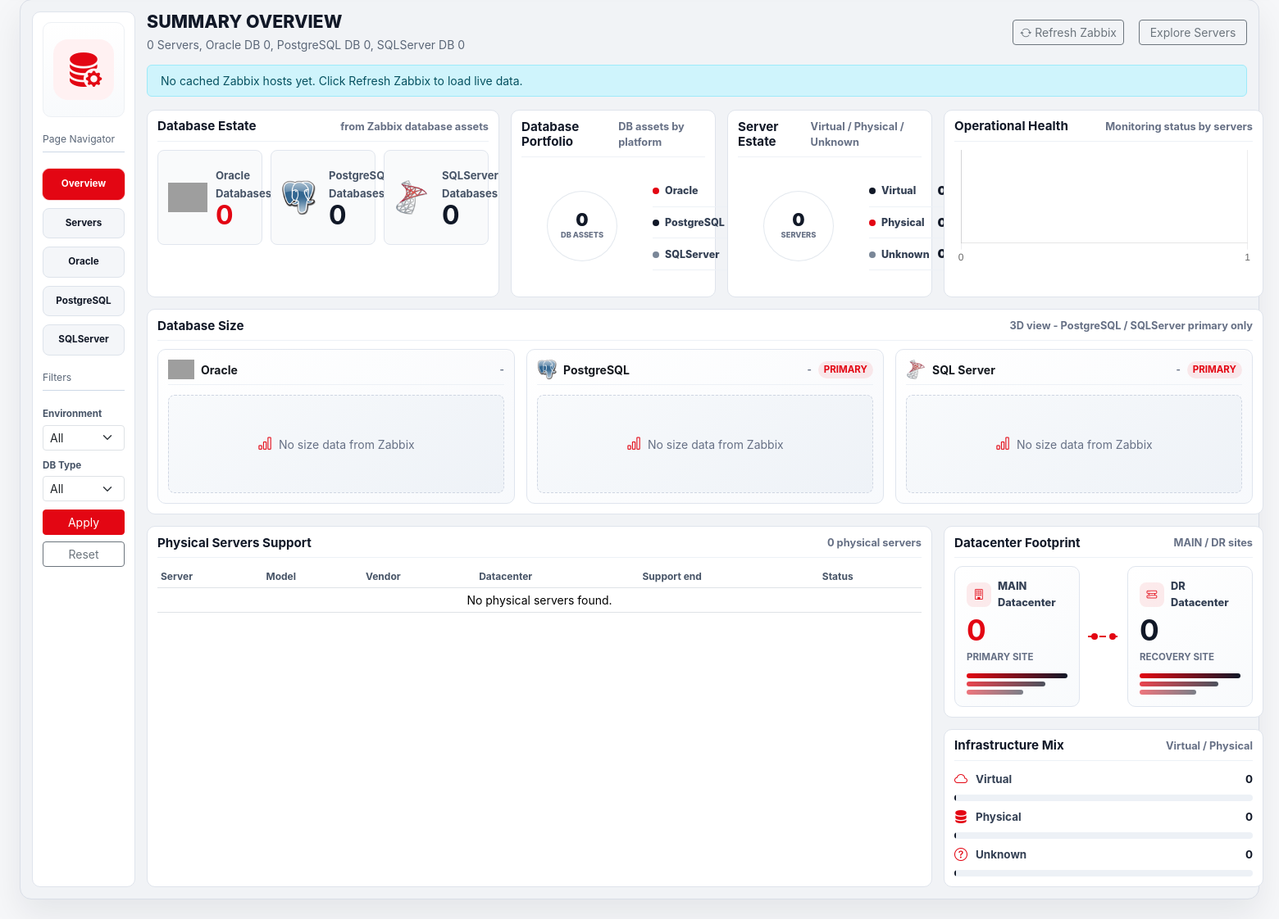
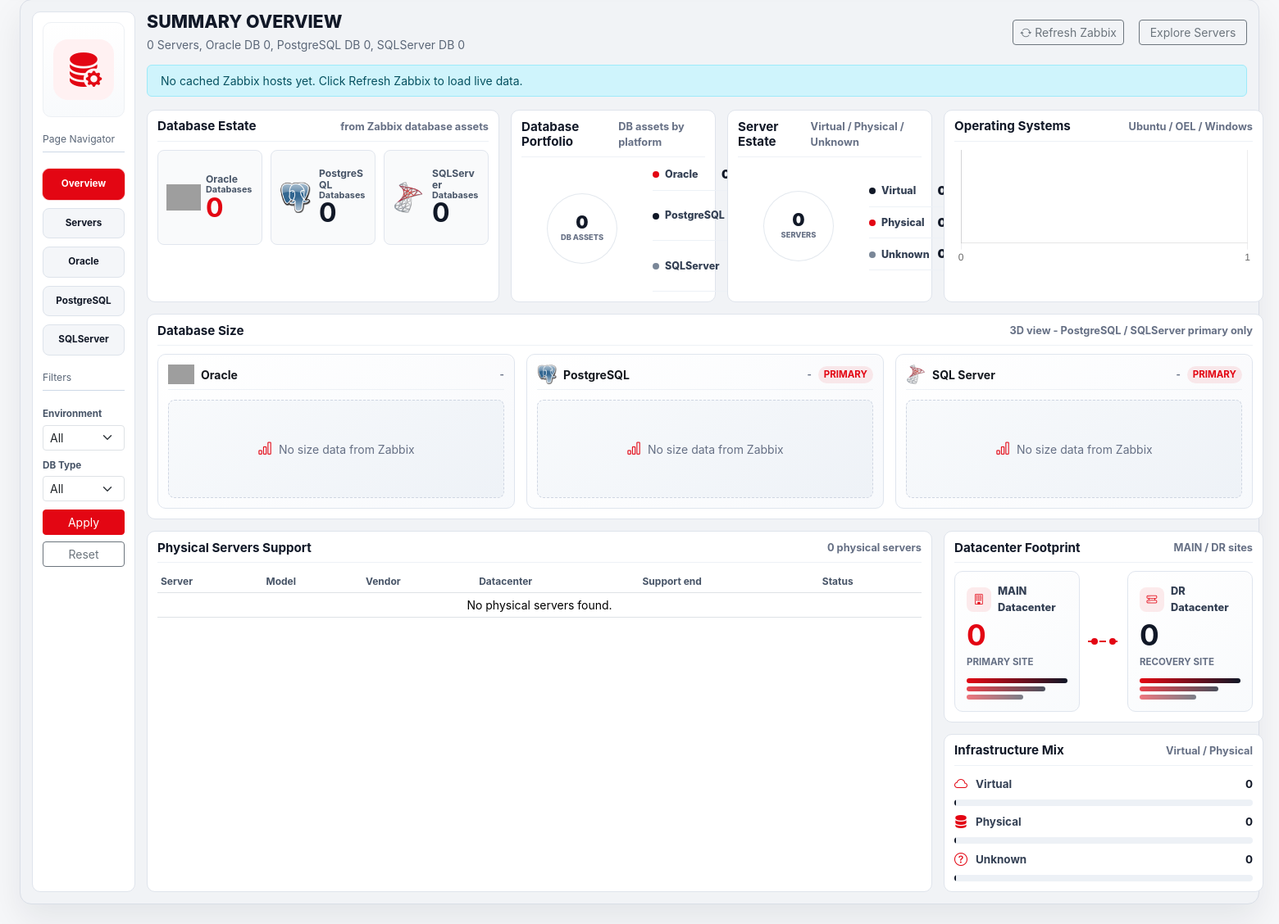
Before and after one commit to adiaadi/dba-inventory, a FastAPI app: page / in a window 1560 px wide. Shown: the part 104-1232 px from the top of the page at 82% size. Run offline with FastAPI, Linux system fonts and the light colour scheme; grey boxes are pictures that could not be loaded.

Commit message:
Update summary dashboard OS and portfolio charts

```diff
--- a/app/routers/dashboard.py
+++ b/app/routers/dashboard.py
@@ -358,6 +358,33 @@ def operating_system_label(host: Host) -> str:
     inventory = imported_zabbix_inventory(host)
     fallback = host.os_name or inventory.get("os_full") or inventory.get("os") or inventory.get("os_short")
     return operating_system_item_label(item_values, fallback) or "-"
+
+
+def operating_system_family_label(value: str | None) -> str:
+    normalized = (value or "").strip().lower()
+    if not normalized or normalized == "-":
+        return "Unknown"
+    if "ubuntu" in normalized:
+        return "Ubuntu"
+    if "oracle linux" in normalized or "oracle enterprise linux" in normalized or normalized.startswith("oel"):
+        return "OEL"
+    if "red hat" in normalized or "rhel" in normalized:
+        return "RHEL"
+    if "rocky" in normalized:
+        return "Rocky Linux"
+    if "alma" in normalized:
+        return "AlmaLinux"
+    if "centos" in normalized:
+        return "CentOS"
+    if "debian" in normalized:
+        return "Debian"
+    if "suse" in normalized or "sles" in normalized:
+        return "SUSE"
+    if "windows" in normalized or "microsoft" in normalized:
+        return "Windows"
+    if "linux" in normalized:
+        return "Linux"
+    return value.strip()
 
 
 def server_model_label(host: Host) -> str:
@@ -779,6 +806,14 @@ def dashboard(
         }
         for label, count in platform_counts.items()
     ]
+    os_family_counter = Counter(
+        operating_system_family_label(host_os_labels.get(host.id))
+        for host in server_hosts
+    )
+    os_family_counts = sorted(
+        os_family_counter.items(),
+        key=lambda item: (-item[1], item[0]),
+    )
     db_type_counts = [(label, count) for label, count in db_family_server_counts.items()]
     environment_counter = Counter((host.environment or "UNKNOWN").upper() for host in server_hosts)
     environment_counts = sorted(environment_counter.items())
@@ -961,6 +996,8 @@ def dashboard(
         "availabilityValues": [count for _, count in availability_counts],
         "platformLabels": list(platform_counts.keys()),
         "platformValues": list(platform_counts.values()),
+        "osLabels": [label for label, _ in os_family_counts],
+        "osValues": [count for _, count in os_family_counts],
     }
     section_tabs = [
         {"key": "overview", "label": ui_text_value(request, "nav.overview", "Overview"), "icon": "bi-grid-1x2"},
@@ -1017,6 +1054,7 @@ def dashboard(
             "db_family_counts": db_family_counts,
             "db_family_server_counts": db_family_server_counts,
             "platform_counts": platform_counts,
+            "os_family_counts": os_family_counts,
             "host_db_labels": host_db_labels,
             "host_platform_labels": host_platform_labels,
             "host_asset_kinds": host_asset_kinds,
--- a/app/services/ui_texts.py
+++ b/app/services/ui_texts.py
@@ -44,6 +44,8 @@ DEFAULT_UI_TEXTS = [
     {"key": "panel.server_estate_note", "category": "Panels", "label": "Server estate note", "default": "Virtual / Physical / Unknown"},
     {"key": "panel.operational_health", "category": "Panels", "label": "Operational health chart", "default": "Operational Health"},
     {"key": "panel.operational_health_note", "category": "Panels", "label": "Operational health note", "default": "Monitoring status by servers"},
+    {"key": "panel.operating_systems", "category": "Panels", "label": "Operating systems chart", "default": "Operating Systems"},
+    {"key": "panel.operating_systems_note", "category": "Panels", "label": "Operating systems note", "default": "Ubuntu / OEL / Windows"},
     {"key": "panel.datacenter_footprint", "category": "Panels", "label": "Datacenter footprint panel", "default": "Datacenter Footprint"},
     {"key": "panel.datacenter_note", "category": "Panels", "label": "Datacenter note", "default": "MAIN / DR sites"},
     {"key": "panel.infrastructure_mix", "category": "Panels", "label": "Infrastructure mix panel", "default": "Infrastructure Mix"},
--- a/app/static/css/styles.css
+++ b/app/static/css/styles.css
@@ -1023,6 +1023,21 @@ body {
   font-weight: 750;
 }
 
+.executive-db-label {
+  display: flex;
+  flex-direction: column;
+  gap: 1px;
+  line-height: 1.12;
+  overflow-wrap: anywhere;
+}
+
+.executive-db-label small {
+  color: #475467;
+  display: block;
+  font-size: 0.72rem;
+  font-weight: 750;
+}
+
 .executive-card strong,
 .executive-split strong {
   color: var(--brand-dark);
@@ -1040,17 +1055,26 @@ body {
 
 .executive-panel-estate .executive-card {
   min-height: 116px;
-  padding: 12px;
+  padding: 10px;
 }
 
 .executive-panel-estate .executive-card-logo {
-  gap: 8px;
-  grid-template-columns: minmax(42px, 50px) minmax(0, 1fr);
+  gap: 6px;
+  grid-template-columns: minmax(34px, 42px) minmax(0, 1fr);
 }
 
 .executive-panel-estate .executive-card-logo img {
-  max-height: 42px;
-  max-width: 48px;
+  max-height: 38px;
+  max-width: 42px;
+}
+
+.executive-panel-estate .executive-db-label {
+  font-size: 0.76rem;
+  line-height: 1.08;
+}
+
+.executive-panel-estate .executive-db-label small {
+  font-size: 0.68rem;
 }
 
 .executive-chart-panel {
@@ -1136,6 +1160,13 @@ body {
   color: var(--brand-dark);
   font-size: 0.95rem;
   font-weight: 900;
+}
+
+.executive-chart-legend strong small {
+  color: #667085;
+  font-size: 0.72rem;
+  font-weight: 850;
+  margin-left: 4px;
 }
 
 .executive-health-chart {
--- a/app/templates/dashboard.html
+++ b/app/templates/dashboard.html
@@ -213,6 +213,10 @@
         "SQL Server": "/static/img/sqlserver.png",
         "SQLServer": "/static/img/sqlserver.png"
       } %}
+      {% set overview_db_total = counts.databases or 0 %}
+      {% set oracle_db_percent = ((db_family_counts.Oracle / overview_db_total * 100)|round(1)) if overview_db_total else 0 %}
+      {% set postgresql_db_percent = ((db_family_counts.PostgreSQL / overview_db_total * 100)|round(1)) if overview_db_total else 0 %}
+      {% set sqlserver_db_percent = ((db_family_counts.SQLServer / overview_db_total * 100)|round(1)) if overview_db_total else 0 %}
       <div class="executive-grid executive-summary-grid">
         <section class="overview-panel executive-panel executive-panel-estate">
           <div class="overview-section-heading">
@@ -223,21 +227,21 @@
             <div class="executive-card executive-card-logo">
               <img src="/static/img/oracle.png" alt="Oracle">
               <div>
-                <span>{{ ui_text(request, "label.oracle_databases", "Oracle Databases") }}</span>
+                <span class="executive-db-label">{{ ui_text(request, "label.oracle", "Oracle") }}<small>{{ ui_text(request, "label.databases", "Databases") }}</small></span>
                 <strong>{{ db_family_counts.Oracle }}</strong>
               </div>
             </div>
             <div class="executive-card executive-card-logo">
               <img src="/static/img/postgresql.png" alt="PostgreSQL">
               <div>
-                <span>{{ ui_text(request, "label.postgresql_databases", "PostgreSQL Databases") }}</span>
+                <span class="executive-db-label">{{ ui_text(request, "label.postgresql", "PostgreSQL") }}<small>{{ ui_text(request, "label.databases", "Databases") }}</small></span>
                 <strong>{{ db_family_counts.PostgreSQL }}</strong>
               </div>
             </div>
             <div class="executive-card executive-card-logo">
               <img src="/static/img/sqlserver.png" alt="SQL Server">
               <div>
-                <span>{{ ui_text(request, "label.sqlserver_databases", "SQLServer Databases") }}</span>
+                <span class="executive-db-label">{{ ui_text(request, "label.sqlserver", "SQLServer") }}<small>{{ ui_text(request, "label.databases", "Databases") }}</small></span>
                 <strong>{{ db_family_counts.SQLServer }}</strong>
               </div>
             </div>
@@ -258,9 +262,9 @@
               </div>
             </div>
             <div class="executive-chart-legend">
-              <div><span><i class="summary-dot dot-oracle"></i>{{ ui_text(request, "label.oracle", "Oracle") }}</span><strong>{{ db_family_counts.Oracle }}</strong></div>
-              <div><span><i class="summary-dot dot-postgresql"></i>{{ ui_text(request, "label.postgresql", "PostgreSQL") }}</span><strong>{{ db_family_counts.PostgreSQL }}</strong></div>
-              <div><span><i class="summary-dot dot-sqlserver"></i>{{ ui_text(request, "label.sqlserver", "SQLServer") }}</span><strong>{{ db_family_counts.SQLServer }}</strong></div>
+              <div><span><i class="summary-dot dot-oracle"></i>{{ ui_text(request, "label.oracle", "Oracle") }}</span><strong>{{ db_family_counts.Oracle }} <small>{{ oracle_db_percent }}%</small></strong></div>
+              <div><span><i class="summary-dot dot-postgresql"></i>{{ ui_text(request, "label.postgresql", "PostgreSQL") }}</span><strong>{{ db_family_counts.PostgreSQL }} <small>{{ postgresql_db_percent }}%</small></strong></div>
+              <div><span><i class="summary-dot dot-sqlserver"></i>{{ ui_text(request, "label.sqlserver", "SQLServer") }}</span><strong>{{ db_family_counts.SQLServer }} <small>{{ sqlserver_db_percent }}%</small></strong></div>
             </div>
           </div>
         </section>
@@ -288,11 +292,11 @@
 
         <section class="overview-panel executive-panel executive-chart-panel">
           <div class="overview-section-heading">
-            <h2>{{ ui_text(request, "panel.operational_health", "Operational Health") }}</h2>
-            <span>{{ ui_text(request, "panel.operational_health_note", "Monitoring status by servers") }}</span>
+            <h2>{{ ui_text(request, "panel.operating_systems", "Operating Systems") }}</h2>
+            <span>{{ ui_text(request, "panel.operating_systems_note", "Ubuntu / OEL / Windows") }}</span>
           </div>
           <div class="executive-health-chart">
-            <canvas id="executiveHealthChart"></canvas>
+            <canvas id="executiveOsChart"></canvas>
           </div>
         </section>
 
@@ -690,7 +694,23 @@
 <script src="https://cdn.jsdelivr.net/npm/chart.js@4.4.7/dist/chart.umd.min.js"></script>
 <script>
   const dashboardData = {{ chart_data|tojson }};
-  const palette = ["#e30613", "#111827", "#9ca3af", "#0f8b5f", "#f59e0b", "#64748b"];
+  const palette = ["#e30613", "#111827", "#9ca3af", "#0f8b5f", "#f59e0b", "#64748b", "#2563eb", "#7c3aed", "#0ea5e9", "#14b8a6"];
+  if (typeof Chart !== "undefined") {
+    Chart.defaults.plugins.tooltip.backgroundColor = "#111827";
+    Chart.defaults.plugins.tooltip.titleColor = "#ffffff";
+    Chart.defaults.plugins.tooltip.bodyColor = "#ffffff";
+    Chart.defaults.plugins.tooltip.borderColor = "#e30613";
+    Chart.defaults.plugins.tooltip.borderWidth = 1;
+    Chart.defaults.plugins.tooltip.displayColors = true;
+  }
+
+  function percentTooltipLabel(context) {
+    const values = context.dataset.data || [];
+    const total = values.reduce((sum, value) => sum + Number(value || 0), 0);
+    const value = Number(context.raw || 0);
+    const percent = total ? ((value / total) * 100).toFixed(1).replace(".0", "") : "0";
+    return `${context.label}: ${value} (${percent}%)`;
+  }
 
   function makeDatasetChart(id, type, labels, datasets, options = {}) {
     const element = document.getElementById(id);
@@ -780,13 +800,25 @@
   makeChart("dbTypeChart", "bar", dashboardData.dbTypeLabels, dashboardData.dbTypeValues);
   makeChart("executiveDatabasePortfolioChart", "doughnut", dashboardData.inventoryLabels, dashboardData.inventoryDatabaseValues, {
     cutout: "68%",
-    plugins: { legend: { display: false }, tooltip: { enabled: true } },
+    plugins: {
+      legend: { display: false },
+      tooltip: {
+        enabled: true,
+        callbacks: { label: percentTooltipLabel },
+      },
+    },
   });
   makeChart("executiveServerEstateChart", "doughnut", dashboardData.platformLabels, dashboardData.platformValues, {
     cutout: "68%",
-    plugins: { legend: { display: false }, tooltip: { enabled: true } },
+    plugins: {
+      legend: { display: false },
+      tooltip: {
+        enabled: true,
+        callbacks: { label: percentTooltipLabel },
+      },
+    },
   });
-  makeChart("executiveHealthChart", "bar", dashboardData.monitoringLabels, dashboardData.monitoringValues, {
+  makeChart("executiveOsChart", "bar", dashboardData.osLabels, dashboardData.osValues, {
     indexAxis: "y",
     plugins: { legend: { display: false } },
     scales: {
```
